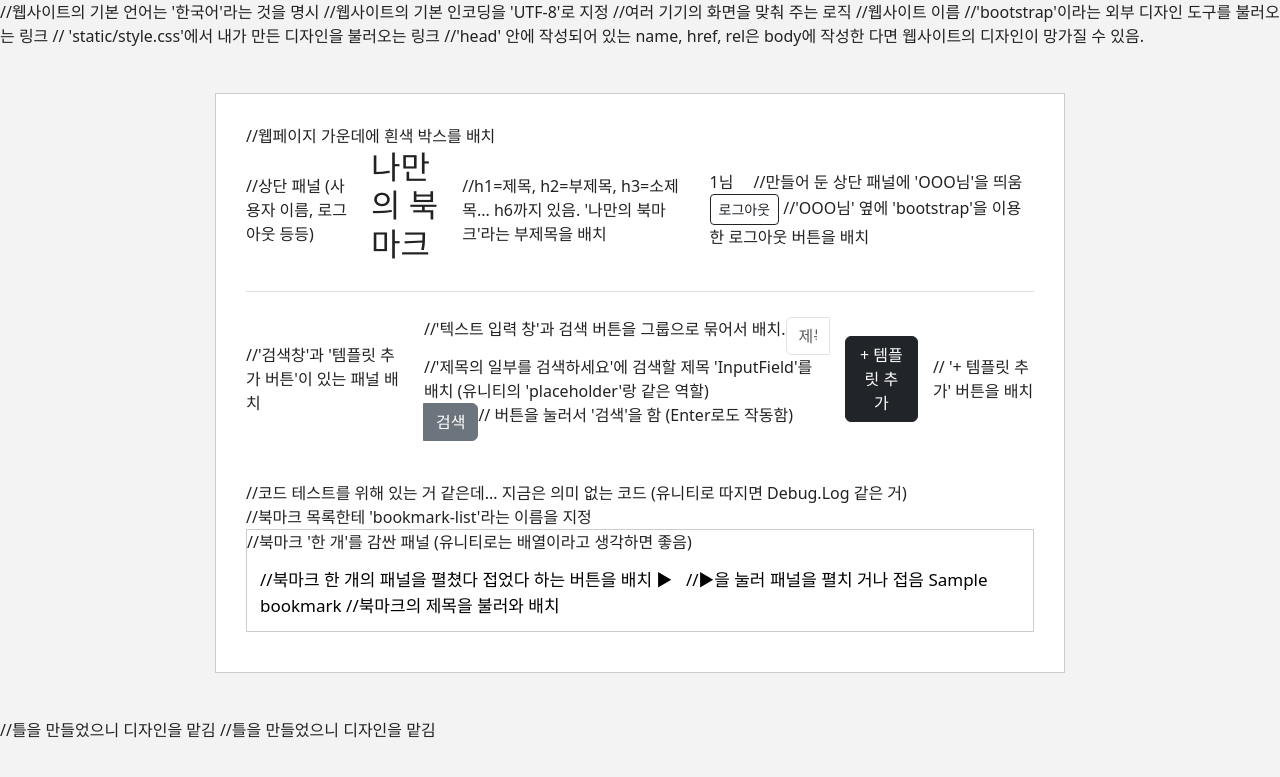
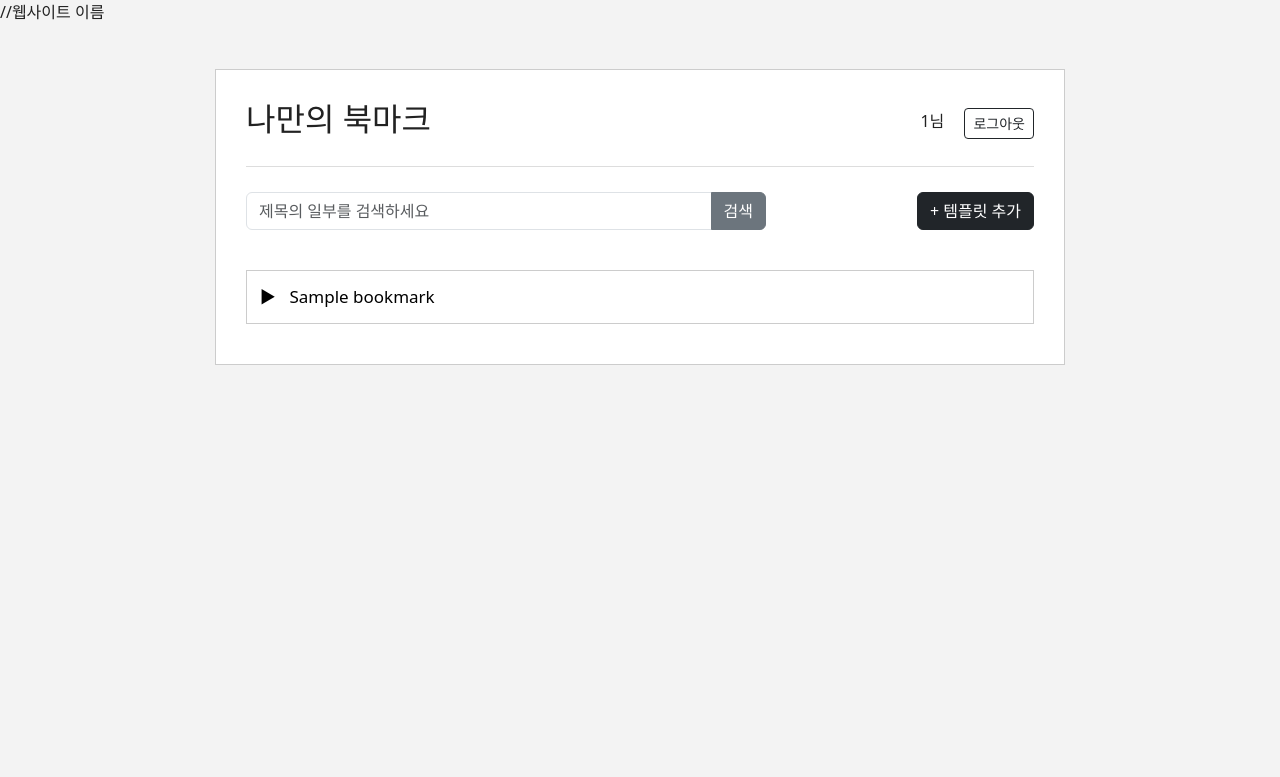
Before and after one commit to haihai1222555-droid/bookmark_app, a Flask app: page /main in a window 1280 px wide. Shown: the top 777 px of the page. Run offline with Flask 3, Linux system fonts and the light colour scheme; the visitor is signed in with stand-in values (Sample User, id 1); a database or web service that is not in the repository returns one stand-in record (values such as "Sample title").

Commit message:
주석 처리 변경
주석 처리 변경

```diff
--- a/templates/main.html
+++ b/templates/main.html
@@ -1,60 +1,60 @@
 <!doctype html>
-<html lang="ko"> //웹사이트의 기본 언어는 '한국어'라는 것을 명시
+<html lang="ko"> <!--웹사이트의 기본 언어는 '한국어'라는 것을 명시-->
 <head>
-    <meta charset="UTF-8"> //웹사이트의 기본 인코딩을 'UTF-8'로 지정
-    <meta name="viewport" content="width=device-width, initial-scale=1.0"> //여러 기기의 화면을 맞춰 주는 로직
+    <meta charset="UTF-8"><!--웹사이트의 기본 인코딩을 'UTF-8'로 지정-->
+    <meta name="viewport" content="width=device-width, initial-scale=1.0"> <!--여러 기기의 화면을 맞춰 주는 로직-->
     <title>나만의 북마크</title> //웹사이트 이름
-    <link href="https://cdn.jsdelivr.net/npm/bootstrap@5.3.3/dist/css/bootstrap.min.css" rel="stylesheet"> //'bootstrap'이라는 외부 디자인 도구를 불러오는 링크
-    <link rel="stylesheet" href="{{ url_for('static', filename='style.css') }}"> // 'static/style.css'에서 내가 만든 디자인을 불러오는 링크
-</head> //'head' 안에 작성되어 있는 name, href, rel은 body에 작성한 다면 웹사이트의 디자인이 망가질 수 있음.
+    <link href="https://cdn.jsdelivr.net/npm/bootstrap@5.3.3/dist/css/bootstrap.min.css" rel="stylesheet"><!--'bootstrap'이라는 외부 디자인 도구를 불러오는 링크-->
+    <link rel="stylesheet" href="{{ url_for('static', filename='style.css') }}"> <!--'static/style.css'에서 내가 만든 디자인을 불러오는 링크-->
+</head> <!--'head' 안에 작성되어 있는 name, href, rel은 body에 작성한 다면 웹사이트의 디자인이 망가질 수 있음.-->
 <body>
-    <div class="container main-box"> //웹페이지 가운데에 흰색 박스를 배치
-        <header class="page-header"> //상단 패널 (사용자 이름, 로그아웃 등등)
-            <h2>나만의 북마크</h2> //h1=제목, h2=부제목, h3=소제목... h6까지 있음. '나만의 북마크'라는 부제목을 배치
+    <div class="container main-box"> <!--웹페이지 가운데에 흰색 박스를 배치-->
+        <header class="page-header"> <!--상단 패널 (사용자 이름, 로그아웃 등등)-->
+            <h2>나만의 북마크</h2> <!--h1=제목, h2=부제목, h3=소제목... h6까지 있음. '나만의 북마크'라는 부제목을 배치-->
             <div>
-                <span class="me-3">{{ user_id }}님</span> //만들어 둔 상단 패널에 'OOO님'을 띄움
-                <a href="{{ url_for('logout') }}" class="btn btn-outline-dark btn-sm">로그아웃</a> //'OOO님' 옆에 'bootstrap'을 이용한 로그아웃 버튼을 배치
+                <span class="me-3">{{ user_id }}님</span> <!--만들어 둔 상단 패널에 'OOO님'을 띄움-->
+                <a href="{{ url_for('logout') }}" class="btn btn-outline-dark btn-sm">로그아웃</a> <!--'OOO님' 옆에 'bootstrap'을 이용한 로그아웃 버튼을 배치-->
             </div>
         </header>
 
-        <div class="toolbar"> //'검색창'과 '템플릿 추가 버튼'이 있는 패널 배치
-            <div class="input-group search-group"> //'텍스트 입력 창'과 검색 버튼을 그룹으로 묶어서 배치.
-                <input type="text" id="search-keyword" class="form-control" placeholder="제목의 일부를 검색하세요"> //'제목의 일부를 검색하세요'에 검색할 제목 'InputField'를 배치 (유니티의 'placeholder'랑 같은 역할)
-                <button class="btn btn-secondary" id="search-button">검색</button> // 버튼을 눌러서 '검색'을 함 (Enter로도 작동함)
+        <div class="toolbar"> <!--'검색창'과 '템플릿 추가 버튼'이 있는 패널 배치-->
+            <div class="input-group search-group"> <!--'텍스트 입력 창'과 검색 버튼을 그룹으로 묶어서 배치.-->
+                <input type="text" id="search-keyword" class="form-control" placeholder="제목의 일부를 검색하세요"> <!--'제목의 일부를 검색하세요'에 검색할 제목 'InputField'를 배치 (유니티의 'placeholder'랑 같은 역할)-->
+                <button class="btn btn-secondary" id="search-button">검색</button> <!--버튼을 눌러서 '검색'을 함 (Enter로도 작동함)-->
             </div>
-            <button class="btn btn-dark" id="show-add-form">+ 템플릿 추가</button> // '+ 템플릿 추가' 버튼을 배치
+            <button class="btn btn-dark" id="show-add-form">+ 템플릿 추가</button> <!--'+ 템플릿 추가' 버튼을 배치-->
         </div>
 
-        <div id="add-form" class="simple-form d-none"> //'새 북마크' 패널을 숨김
-            <h5>새 북마크</h5> //'새 북마크' 패널을 위한 작은 소제목을 배치
-            <input type="text" id="new-title" class="form-control mb-2" placeholder="제목"> //'새 북마크'에 작성할 제목 'InputField'를 배치
-            <input type="url" id="new-url" class="form-control mb-2" placeholder="https://example.com"> //'URL'에 작성할 제목 'InputField'를 배치
-            <button class="btn btn-dark btn-sm" id="create-button">생성</button> //생성 버튼으로 템플릿을 게시 ('새 북마크' 패널을 숨기며 템플릿이 게시됨)
-            <button class="btn btn-light btn-sm" id="cancel-add-button">취소</button> //취소 버튼으로 템플릿을 게시를 취소 ('새 북마크' 패널을 숨기며 템플릿을 게시하지 않음)
+        <div id="add-form" class="simple-form d-none"> <!--'새 북마크' 패널을 숨김-->
+            <h5>새 북마크</h5> <!--'새 북마크' 패널을 위한 작은 소제목을 배치-->
+            <input type="text" id="new-title" class="form-control mb-2" placeholder="제목"> <!--'새 북마크'에 작성할 제목 'InputField'를 배치-->
+            <input type="url" id="new-url" class="form-control mb-2" placeholder="https://example.com"> <!--'URL'에 작성할 제목 'InputField'를 배치-->
+            <button class="btn btn-dark btn-sm" id="create-button">생성</button> <!--생성 버튼으로 템플릿을 게시 ('새 북마크' 패널을 숨기며 템플릿이 게시됨)-->
+            <button class="btn btn-light btn-sm" id="cancel-add-button">취소</button> <!--취소 버튼으로 템플릿을 게시를 취소 ('새 북마크' 패널을 숨기며 템플릿을 게시하지 않음)-->
         </div>
 
-        <p id="list-message" class="small-message"></p> //코드 테스트를 위해 있는 거 같은데... 지금은 의미 없는 코드 (유니티로 따지면 Debug.Log 같은 거)
+        <p id="list-message" class="small-message"></p> <!--코드 테스트를 위해 있는 거 같은데... 지금은 의미 없는 코드 (유니티로 따지면 Debug.Log 같은 거)-->
 
-        <div id="bookmark-list"> //북마크 목록한테 'bookmark-list'라는 이름을 지정
+        <div id="bookmark-list"> <!--북마크 목록한테 'bookmark-list'라는 이름을 지정-->
             {% for bookmark in bookmarks %}
-            <div class="bookmark-item" data-id="{{ bookmark.id }}"> //북마크 '한 개'를 감싼 패널 (유니티로는 배열이라고 생각하면 좋음)
-                <button class="bookmark-title-button" type="button"> //북마크 한 개의 패널을 펼쳤다 접었다 하는 버튼을 배치
-                    <span class="arrow">▶</span> //▶을 눌러 패널을 펼치 거나 접음
-                    <span class="title-text">{{ bookmark.title }}</span> //북마크의 제목을 불러와 배치
+            <div class="bookmark-item" data-id="{{ bookmark.id }}"> <!--북마크 '한 개'를 감싼 패널 (유니티로는 배열이라고 생각하면 좋음)-->
+                <button class="bookmark-title-button" type="button"> <!--북마크 한 개의 패널을 펼쳤다 접었다 하는 버튼을 배치-->
+                    <span class="arrow">▶</span> <!--▶을 눌러 패널을 펼치 거나 접음-->
+                    <span class="title-text">{{ bookmark.title }}</span> <!--북마크의 제목을 불러와 배치-->
                 </button>
-                <div class="bookmark-detail d-none"> //펼친 북마크 패널의 상세 정보 패널
-                    <p>사이트 주소: <a class="url-link" href="{{ bookmark.url }}" target="_blank" rel="noopener noreferrer">{{ bookmark.url }}</a></p> //북마크의 URL을 불러와 배치 (추가로 URL을 클릭시 현재 탭에서 넘어가는 것이 아닌 새 탭에 띄움)
-                    <button class="btn btn-outline-secondary btn-sm edit-button">수정</button> //북마크의 수정 버튼을 배치
-                    <button class="btn btn-outline-danger btn-sm delete-button">삭제</button> //북마크의 삭제 버튼을 배치
+                <div class="bookmark-detail d-none"> <!--펼친 북마크 패널의 상세 정보 패널-->
+                    <p>사이트 주소: <a class="url-link" href="{{ bookmark.url }}" target="_blank" rel="noopener noreferrer">{{ bookmark.url }}</a></p> <!--북마크의 URL을 불러와 배치 (추가로 URL을 클릭시 현재 탭에서 넘어가는 것이 아닌 새 탭에 띄움)-->
+                    <button class="btn btn-outline-secondary btn-sm edit-button">수정</button> <!--북마크의 수정 버튼을 배치-->
+                    <button class="btn btn-outline-danger btn-sm delete-button">삭제</button> <!--북마크의 삭제 버튼을 배치-->
                 </div>
             </div>
             {% else %}
-            <p class="empty-message">저장한 북마크가 없습니다.</p> //저장한 북마크가 없을 경우 띄우는 텍스트
+            <p class="empty-message">저장한 북마크가 없습니다.</p> <!--저장한 북마크가 없을 경우 띄우는 텍스트-->
             {% endfor %}
         </div>
     </div>
 
-    <script src="https://code.jquery.com/jquery-3.7.1.min.js"></script> //틀을 만들었으니 디자인을 맡김
-    <script src="{{ url_for('static', filename='main.js') }}"></script> //틀을 만들었으니 디자인을 맡김
+    <script src="https://code.jquery.com/jquery-3.7.1.min.js"></script> <!--틀을 만들었으니 디자인을 맡김-->
+    <script src="{{ url_for('static', filename='main.js') }}"></script> <!--틀을 만들었으니 디자인을 맡김-->
 </body>
 </html>
```
